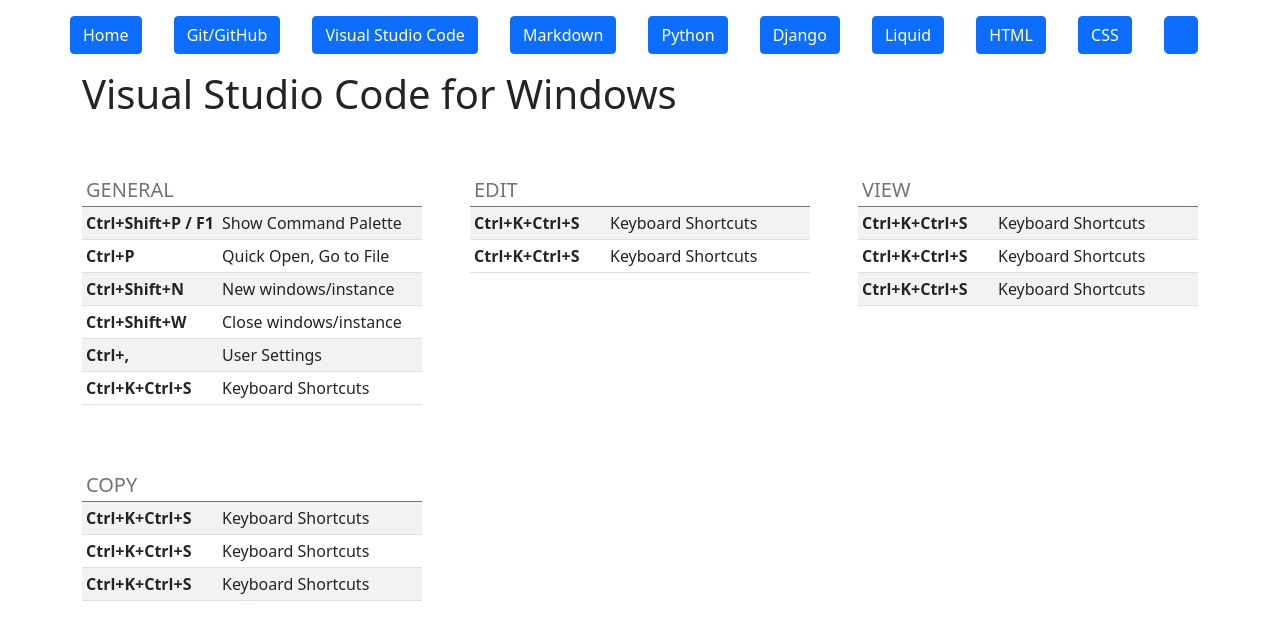
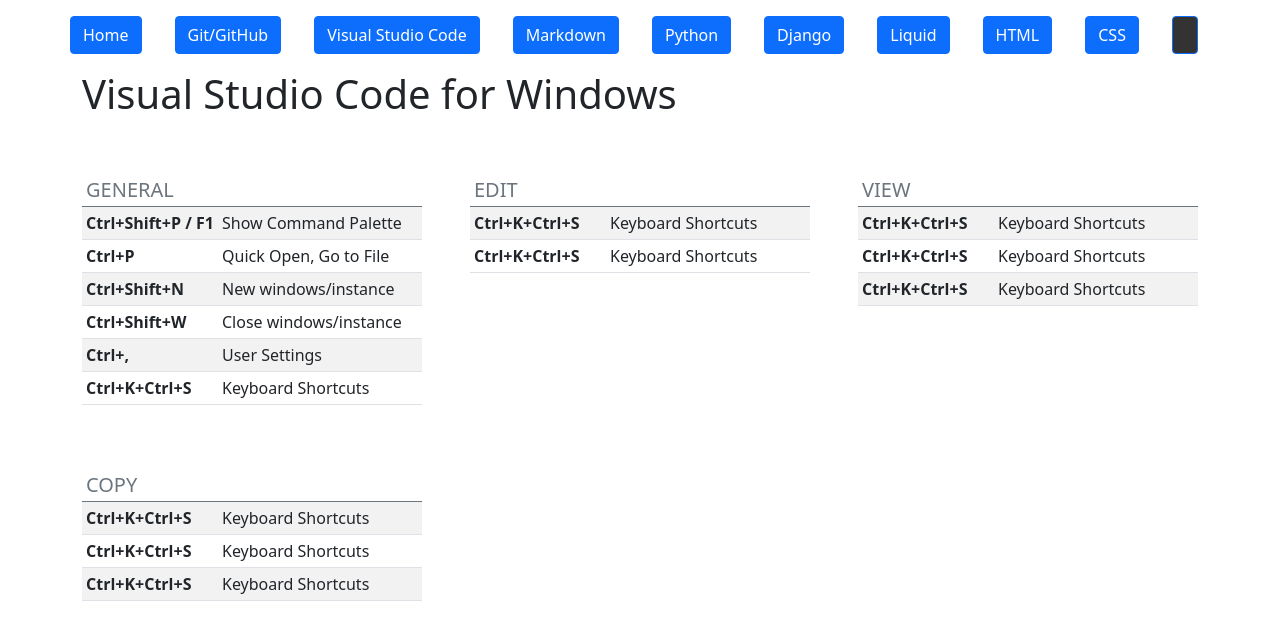
Before and after one commit to ConradoAlmeida/cheatsheets, a Jekyll site: the page built from vscode-cheat.html, in a window 1280 px wide. Shown: the top 640 px of the page. Built offline with Jekyll 4.4.1, drawn with Linux system fonts in a browser that asks for light colours.

Commit message:
Update default.html

```diff
--- a/_layouts/default.html
+++ b/_layouts/default.html
@@ -35,9 +35,10 @@
         <a class="btn btn-primary" href="#" role="button">Liquid</a>
         <a class="btn btn-primary" href="#" role="button">HTML</a>
       <a class="btn btn-primary" href="#" role="button">CSS</a>
-        <button type="button" class="btn btn-primary btn-lg btn-floating">
-  <i class="fab fa-facebook-f"></i>
-</button>
+<!-- Github -->
+<a class="btn btn-primary" style="background-color: #333333;" href="#!" role="button"
+  ><i class="fab fa-github"></i
+></a>
 
 
 
```
